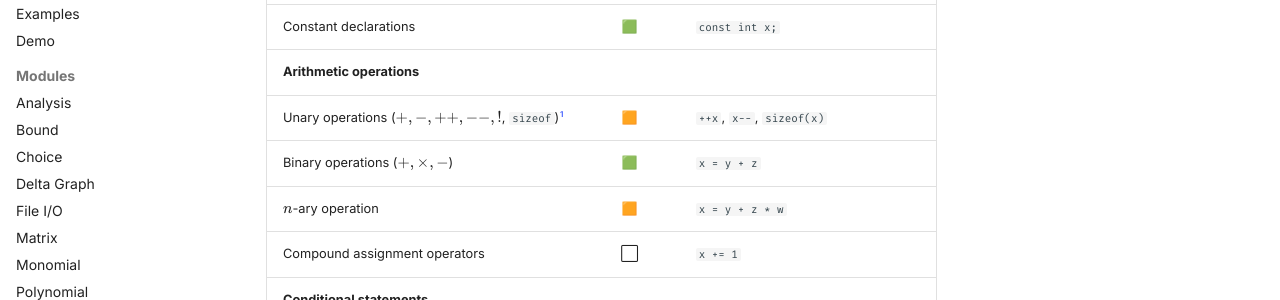
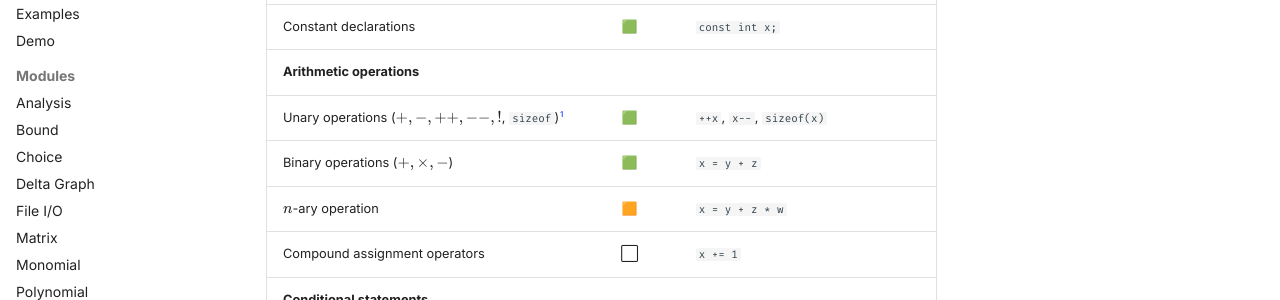
Before and after one commit to statycc/pymwp, an MkDocs documentation site: the page built from docs/features.md, in a window 1280 px wide and 900 px high, scrolled down 772 px. Shown: the part 150-450 px from the top of the window. Built offline with MkDocs 1.6.1 and Material for MkDocs 9.7.7, drawn with Linux system fonts in a browser that asks for light colours; nearby versions of some CDN libraries; comment, search, counter and statistics services are not loaded.

Commit message:
change to green

```diff
--- a/docs/features.md
+++ b/docs/features.md
@@ -29,7 +29,7 @@ Analysis will bypass any unsupported statement and raises a warning.
 | Variable declarations                            |  🟩   | `int x;`                                    |
 | Constant declarations                            |  🟩   | `const int x;`                              |
 | **Arithmetic operations**                        |       |                                             |
-| Unary operations ($+, -, ++,--,!$, `sizeof`)[^1] |  🟧   | `++x`, `x--`, `sizeof(x)`                   |
+| Unary operations ($+, -, ++,--,!$, `sizeof`)[^1] |  🟩   | `++x`, `x--`, `sizeof(x)`                   |
 | Binary operations ($+, \times, -$)               |  🟩   | `x = y + z`                                 |
 | $n$-ary operation                                |  🟧   | `x = y + z * w`                             |
 | Compound assignment operators                    |   ⬜   | `x += 1`                                    |
```
